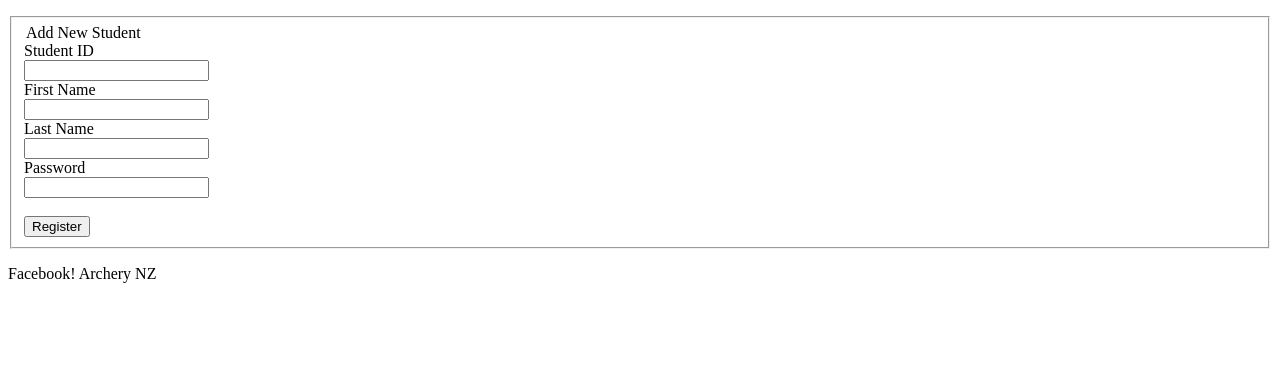
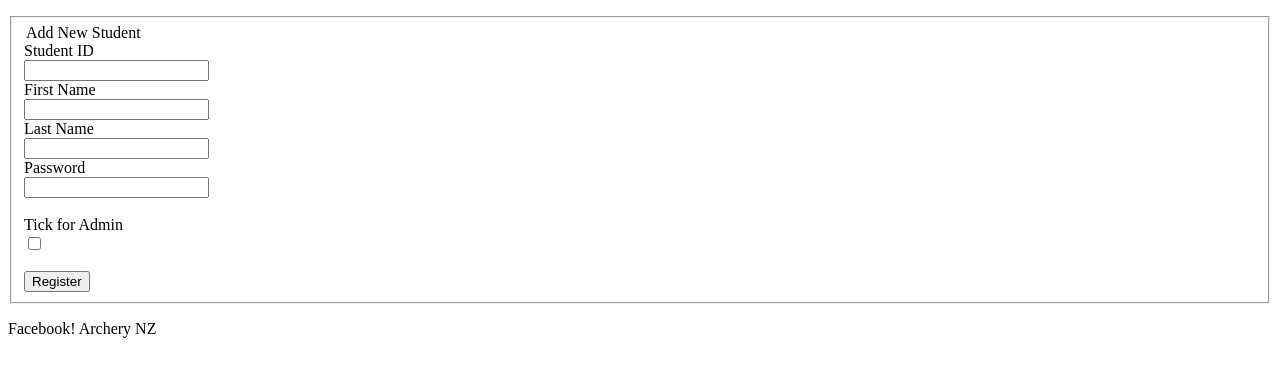
Before and after one commit to steveclifton/Massey-Marking-Webapp, a PHP site: template Views/adduser.view.php in a window 1280 px wide. Shown: the part 28-405 px from the top of the page. Run offline with PHP 8.4, Linux system fonts and the light colour scheme; the template is opened without the code that fills it, so the values that code supplies are empty.

Commit message:
Refactor code and add admin select box

```diff
--- a/Views/adduser.view.php
+++ b/Views/adduser.view.php
@@ -4,22 +4,22 @@
             <legend class="">Add New Student</legend>
         </div>
         <div class="control-group">
-            <label class="control-label"  for="username">Student ID</label>
+            <label class="control-label"  for="student_id">Student ID</label>
             <div class="controls">
-                <input type="text" id="student_id" name="student_id" placeholder="" class="input-xlarge">
+                <input type="text" id="student_id" name="student_id" placeholder="" class="input-xlarge" required>
             </div>
         </div>
 
         <div class="control-group">
-            <label class="control-label" for="email">First Name</label>
+            <label class="control-label" for="first_name">First Name</label>
             <div class="controls">
-                <input type="text" id="first_name" name="first_name" placeholder="" class="input-xlarge">
+                <input type="text" id="first_name" name="first_name" placeholder="" class="input-xlarge" required>
             </div>
         </div>
         <div class="control-group">
-            <label class="control-label" for="email">Last Name</label>
+            <label class="control-label" for="last_name">Last Name</label>
             <div class="controls">
-                <input type="text" id="last_name" name="last_name" placeholder="" class="input-xlarge">
+                <input type="text" id="last_name" name="last_name" placeholder="" class="input-xlarge" required>
             </div>
         </div>
 
@@ -27,9 +27,17 @@
             <!-- Password-->
             <label class="control-label" for="password">Password</label>
             <div class="controls">
-                <input type="text" id="password" name="password" placeholder="" class="input-xlarge">
+                <input type="text" id="password" name="password" placeholder="" class="input-xlarge" required>
             </div>
         </div>
+        <br>
+        <div class="control-group">
+            <label class="control-label"  for="username">Tick for Admin</label>
+            <div class="controls">
+                <input type="checkbox" id="user_type" name="user_type" class="input-xlarge">
+            </div>
+        </div>
+
         <br>
 
         <div class="control-group">
```
